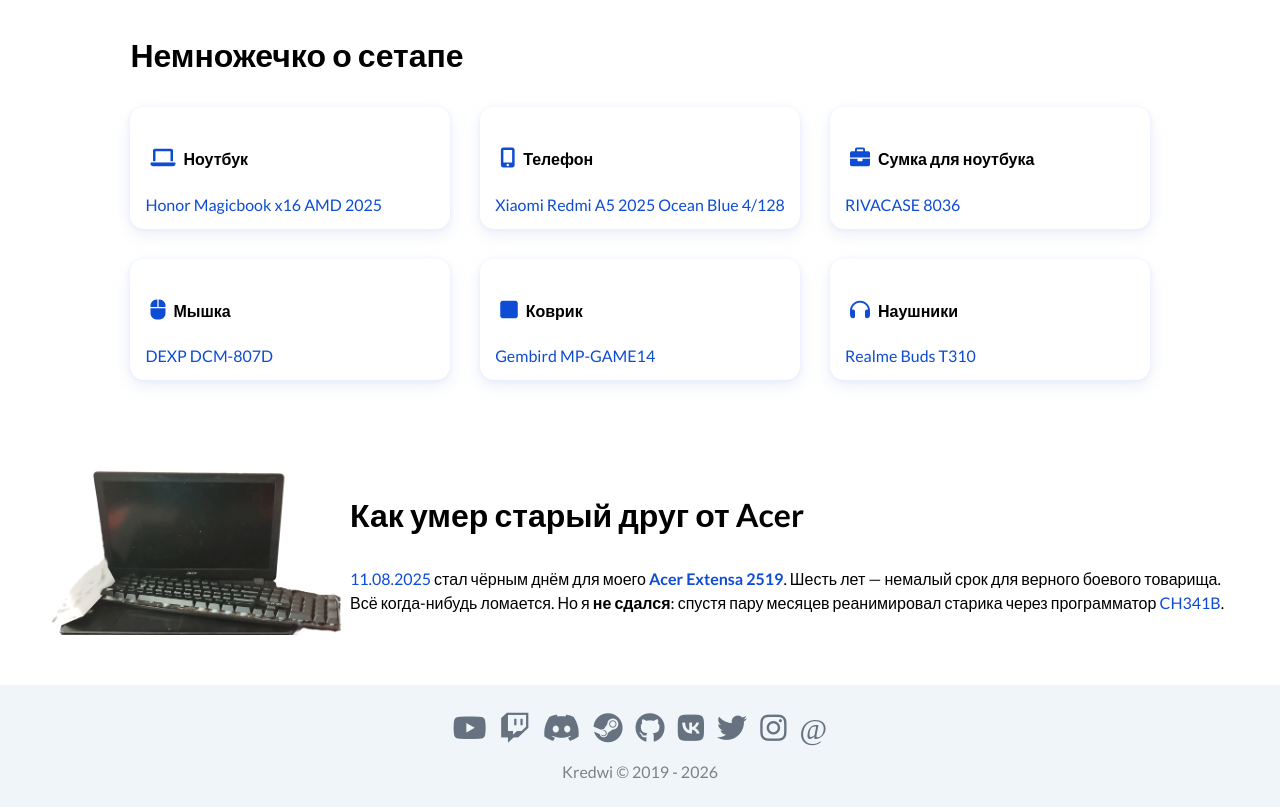
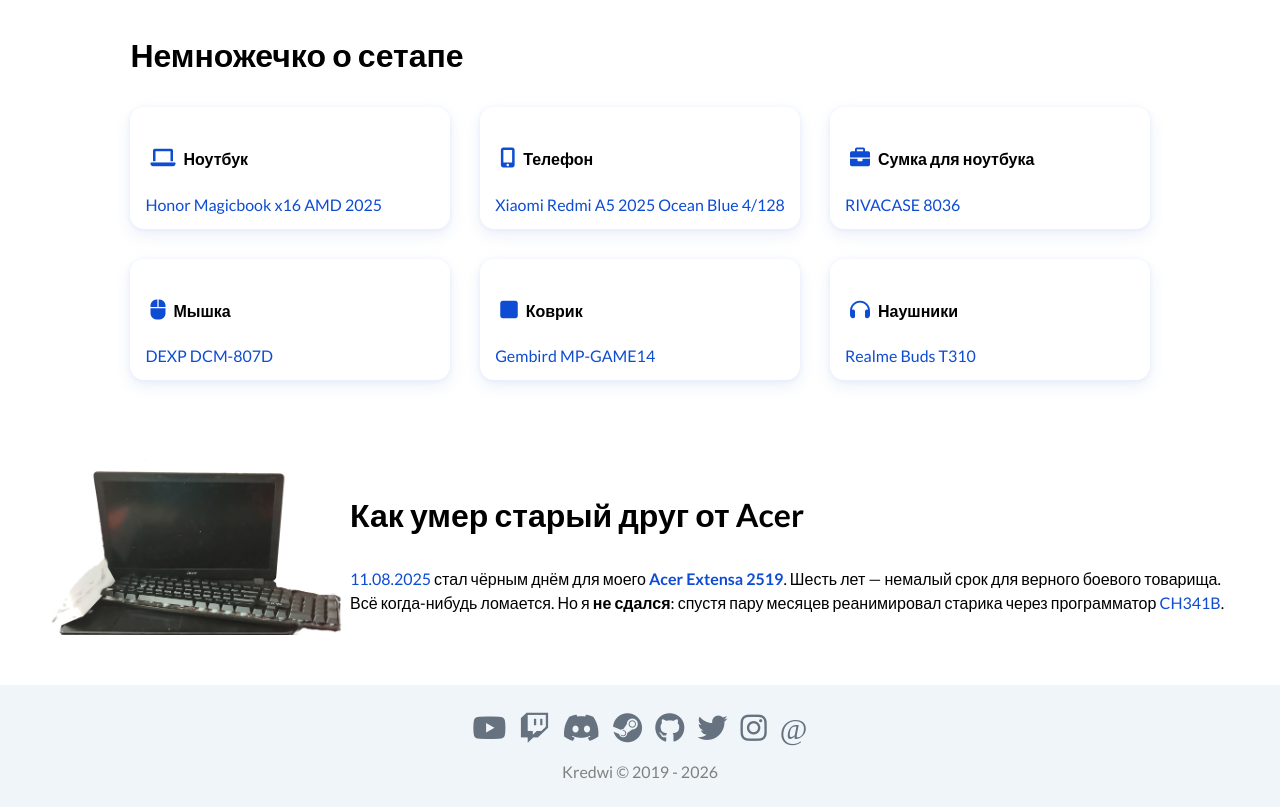
Before and after one commit to Kredwi/kredwi.ru, a plain HTML site: page index.html in a window 1280 px wide. Shown: the part 1087-1894 px from the top of the page. Drawn offline with Linux system fonts and the light colour scheme.

Commit message:
delete vk from links

```diff
--- a/index.html
+++ b/index.html
@@ -271,11 +271,6 @@
             ><i class="fab fa-github"></i
           ></a>
         </li>
-        <li title="Группа ВК">
-          <a href="https://vk.com/official_kredwi" target="_blank"
-            ><i class="fab fa-vk"></i
-          ></a>
-        </li>
         <li title="Twitter (X)">
           <a href="https://twitter.com/KredwiO" target="_blank"
             ><i class="fab fa-twitter"></i
```
